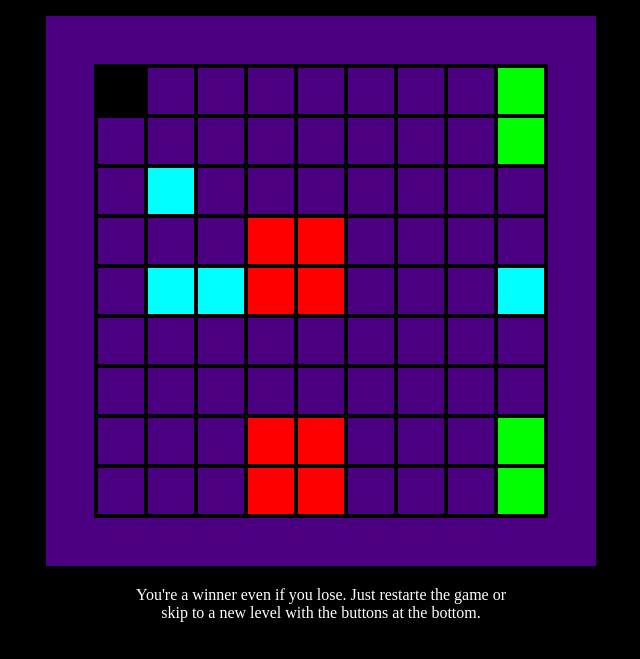
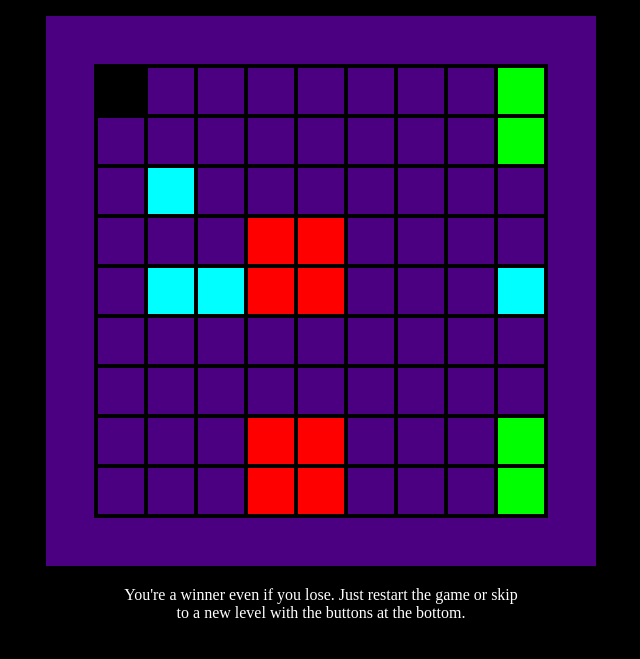
Before and after one commit to moonstorm86/finalSokoman, a plain HTML site: page index3.html in a window 1280 px wide. Shown: the part 105-764 px from the top of the page, without its empty margins (319-959 px from the left). Drawn offline with Linux system fonts and the light colour scheme.

Commit message:
Update index3.html

```diff
--- a/index3.html
+++ b/index3.html
@@ -17,7 +17,7 @@
     <canvas id="canvas">
     </canvas>
 
-    <p id="myP">You're a winner even if you lose. Just restarte the game or skip to a new level with the buttons at the bottom.</p>
+    <p id="myP">You're a winner even if you lose. Just restart the game or skip to a new level with the buttons at the bottom.</p>
 
     <div class="buttons">
         <a href="index.html">level 1</a>
```
